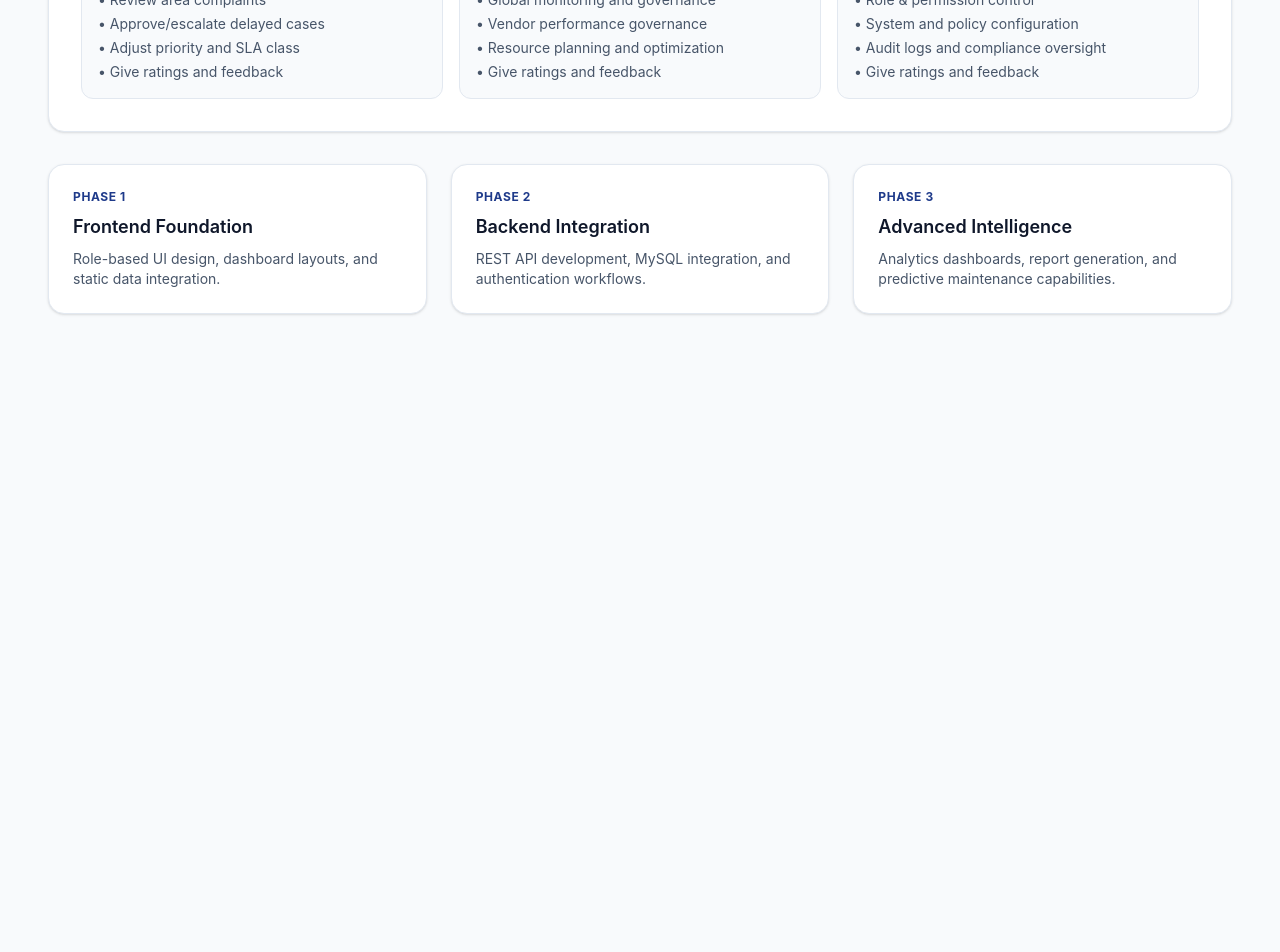
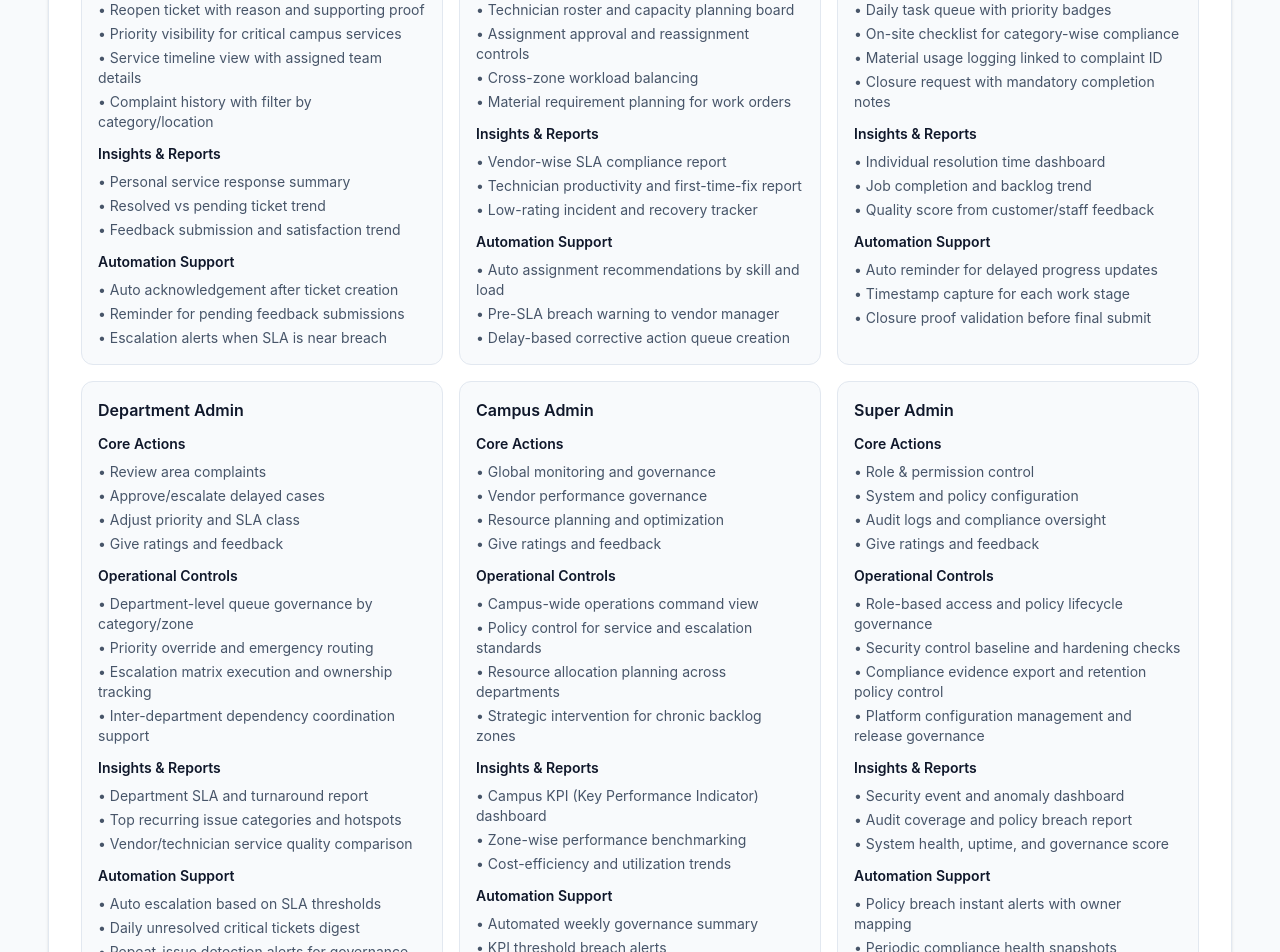
Before and after one commit to ashwanik0777/Smart-Campus, a React (Vite) app: page / in a window 1280 px wide. Shown: the part 7620-8572 px from the top of the page. Before the commit the page ends 7966 px from the top, so only its background shows below. Built offline with nearby package versions, Linux system fonts and the light colour scheme.

Commit message:
update Role Dashboards

```diff
--- a/src/App.tsx
+++ b/src/App.tsx
@@ -402,6 +402,22 @@ const roleCards = [
       'Upload image/video evidence',
       'Give ratings and feedback',
     ],
+    operationalControls: [
+      'Reopen ticket with reason and supporting proof',
+      'Priority visibility for critical campus services',
+      'Service timeline view with assigned team details',
+      'Complaint history with filter by category/location',
+    ],
+    insightsReports: [
+      'Personal service response summary',
+      'Resolved vs pending ticket trend',
+      'Feedback submission and satisfaction trend',
+    ],
+    automations: [
+      'Auto acknowledgement after ticket creation',
+      'Reminder for pending feedback submissions',
+      'Escalation alerts when SLA is near breach',
+    ],
   },
   {
     title: 'Vendor',
@@ -411,6 +427,22 @@ const roleCards = [
       'Handle assignments and escalations',
       'Give ratings and feedback',
     ],
+    operationalControls: [
+      'Technician roster and capacity planning board',
+      'Assignment approval and reassignment controls',
+      'Cross-zone workload balancing',
+      'Material requirement planning for work orders',
+    ],
+    insightsReports: [
+      'Vendor-wise SLA compliance report',
+      'Technician productivity and first-time-fix report',
+      'Low-rating incident and recovery tracker',
+    ],
+    automations: [
+      'Auto assignment recommendations by skill and load',
+      'Pre-SLA breach warning to vendor manager',
+      'Delay-based corrective action queue creation',
+    ],
   },
   {
     title: 'Technician',
@@ -419,6 +451,22 @@ const roleCards = [
       'Update progress milestones',
       'Add completion proof',
       'Give ratings and feedback',
+    ],
+    operationalControls: [
+      'Daily task queue with priority badges',
+      'On-site checklist for category-wise compliance',
+      'Material usage logging linked to complaint ID',
+      'Closure request with mandatory completion notes',
+    ],
+    insightsReports: [
+      'Individual resolution time dashboard',
+      'Job completion and backlog trend',
+      'Quality score from customer/staff feedback',
+    ],
+    automations: [
+      'Auto reminder for delayed progress updates',
+      'Timestamp capture for each work stage',
+      'Closure proof validation before final submit',
     ],
   },
 
@@ -430,6 +478,22 @@ const roleCards = [
       'Adjust priority and SLA class',
       'Give ratings and feedback',
     ],
+    operationalControls: [
+      'Department-level queue governance by category/zone',
+      'Priority override and emergency routing',
+      'Escalation matrix execution and ownership tracking',
+      'Inter-department dependency coordination support',
+    ],
+    insightsReports: [
+      'Department SLA and turnaround report',
+      'Top recurring issue categories and hotspots',
+      'Vendor/technician service quality comparison',
+    ],
+    automations: [
+      'Auto escalation based on SLA thresholds',
+      'Daily unresolved critical tickets digest',
+      'Repeat-issue detection alerts for governance review',
+    ],
   },
   {
     title: 'Campus Admin',
@@ -439,6 +503,22 @@ const roleCards = [
       'Resource planning and optimization',
       'Give ratings and feedback',
     ],
+    operationalControls: [
+      'Campus-wide operations command view',
+      'Policy control for service and escalation standards',
+      'Resource allocation planning across departments',
+      'Strategic intervention for chronic backlog zones',
+    ],
+    insightsReports: [
+      'Campus KPI (Key Performance Indicator) dashboard',
+      'Zone-wise performance benchmarking',
+      'Cost-efficiency and utilization trends',
+    ],
+    automations: [
+      'Automated weekly governance summary',
+      'KPI threshold breach alerts',
+      'Risk-based action recommendation prompts',
+    ],
   },
   {
     title: 'Super Admin',
@@ -447,6 +527,22 @@ const roleCards = [
       'System and policy configuration',
       'Audit logs and compliance oversight',
       'Give ratings and feedback',
+    ],
+    operationalControls: [
+      'Role-based access and policy lifecycle governance',
+      'Security control baseline and hardening checks',
+      'Compliance evidence export and retention policy control',
+      'Platform configuration management and release governance',
+    ],
+    insightsReports: [
+      'Security event and anomaly dashboard',
+      'Audit coverage and policy breach report',
+      'System health, uptime, and governance score',
+    ],
+    automations: [
+      'Policy breach instant alerts with owner mapping',
+      'Periodic compliance health snapshots',
+      'Automated backup and audit archival reminders',
     ],
   },
 ]
@@ -707,6 +803,10 @@ function App() {
 
         <section className="rounded-2xl border border-[rgb(var(--color-border))] bg-[rgb(var(--color-card))] p-6 shadow-sm md:p-8">
           <h2 className="text-2xl font-semibold">Role-Based Dashboards</h2>
+          <p className="mt-2 text-sm text-[rgb(var(--color-text-secondary))]">
+            Professionally structured role dashboards combining execution actions, governance controls,
+            analytics visibility, and automation support for efficient service operations.
+          </p>
           <div className="mt-6 grid gap-4 md:grid-cols-2 xl:grid-cols-3">
             {roleCards.map((role) => (
               <article
@@ -714,8 +814,30 @@ function App() {
                 className="rounded-xl border border-[rgb(var(--color-border))] bg-[rgb(var(--color-bg))] p-4"
               >
                 <h3 className="font-semibold">{role.title}</h3>
-                <ul className="mt-3 space-y-1 text-sm text-[rgb(var(--color-text-secondary))]">
+                <h4 className="mt-3 text-sm font-semibold">Core Actions</h4>
+                <ul className="mt-2 space-y-1 text-sm text-[rgb(var(--color-text-secondary))]">
                   {role.items.map((item) => (
+                    <li key={item}>• {item}</li>
+                  ))}
+                </ul>
+
+                <h4 className="mt-3 text-sm font-semibold">Operational Controls</h4>
+                <ul className="mt-2 space-y-1 text-sm text-[rgb(var(--color-text-secondary))]">
+                  {role.operationalControls.map((item) => (
+                    <li key={item}>• {item}</li>
+                  ))}
+                </ul>
+
+                <h4 className="mt-3 text-sm font-semibold">Insights & Reports</h4>
+                <ul className="mt-2 space-y-1 text-sm text-[rgb(var(--color-text-secondary))]">
+                  {role.insightsReports.map((item) => (
+                    <li key={item}>• {item}</li>
+                  ))}
+                </ul>
+
+                <h4 className="mt-3 text-sm font-semibold">Automation Support</h4>
+                <ul className="mt-2 space-y-1 text-sm text-[rgb(var(--color-text-secondary))]">
+                  {role.automations.map((item) => (
                     <li key={item}>• {item}</li>
                   ))}
                 </ul>
```
